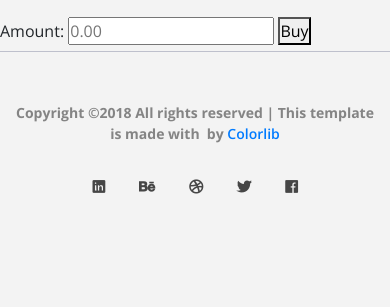
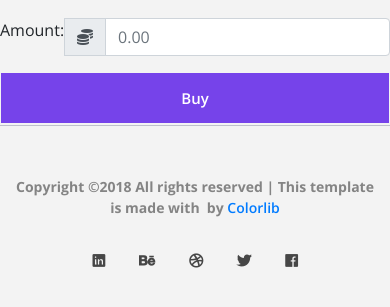
Before and after one commit to itucsdb18132/AirlineSSS, a Flask app: page /buycoins in a window 390 px wide. Shown: the part 170-477 px from the top of the page. Run offline with Flask 2, Linux system fonts and the light colour scheme; some libraries are stand-ins or nearby versions.

Commit message:
Update buycoins.html

```diff
--- a/templates/buycoins.html
+++ b/templates/buycoins.html
@@ -10,11 +10,24 @@
         {{ super() }}
         <p>Welcome, {{ session.Fullname }}!<br></p>
 
-        <form action="/buycoins" method="post">
-            <label for="amount">Amount:</label>
-            <input type="text" name="amount" placeholder="0.00">
-            <button type="submit">Buy</button>
-        </form>
+        <div class="row">
+            <div class="col-sm-4"></div>
+            <div class="col-sm-4">
+                <form action="/buycoins" method="post">
+                    <div class="form-group">
+                        <div class="input-group">
+                            <label for="amount">Amount:</label>
+                            <div class="input-group-prepend">
+                                <span class="input-group-text"><i class="fas fa-coins"></i></span>
+                            </div>
+                            <input type="number" class="form-control" step=".50" max="99999.99" min="0.50" name="amount" placeholder="0.00">
+                        </div>
+                    </div>
+                    <button class="btn btn-large dorne-btn form-control" type="submit">Buy</button>
+                </form>
+            </div>
+            <div class="col-sm-4"></div>
+        </div>
 
     </div>
 </div>
```
